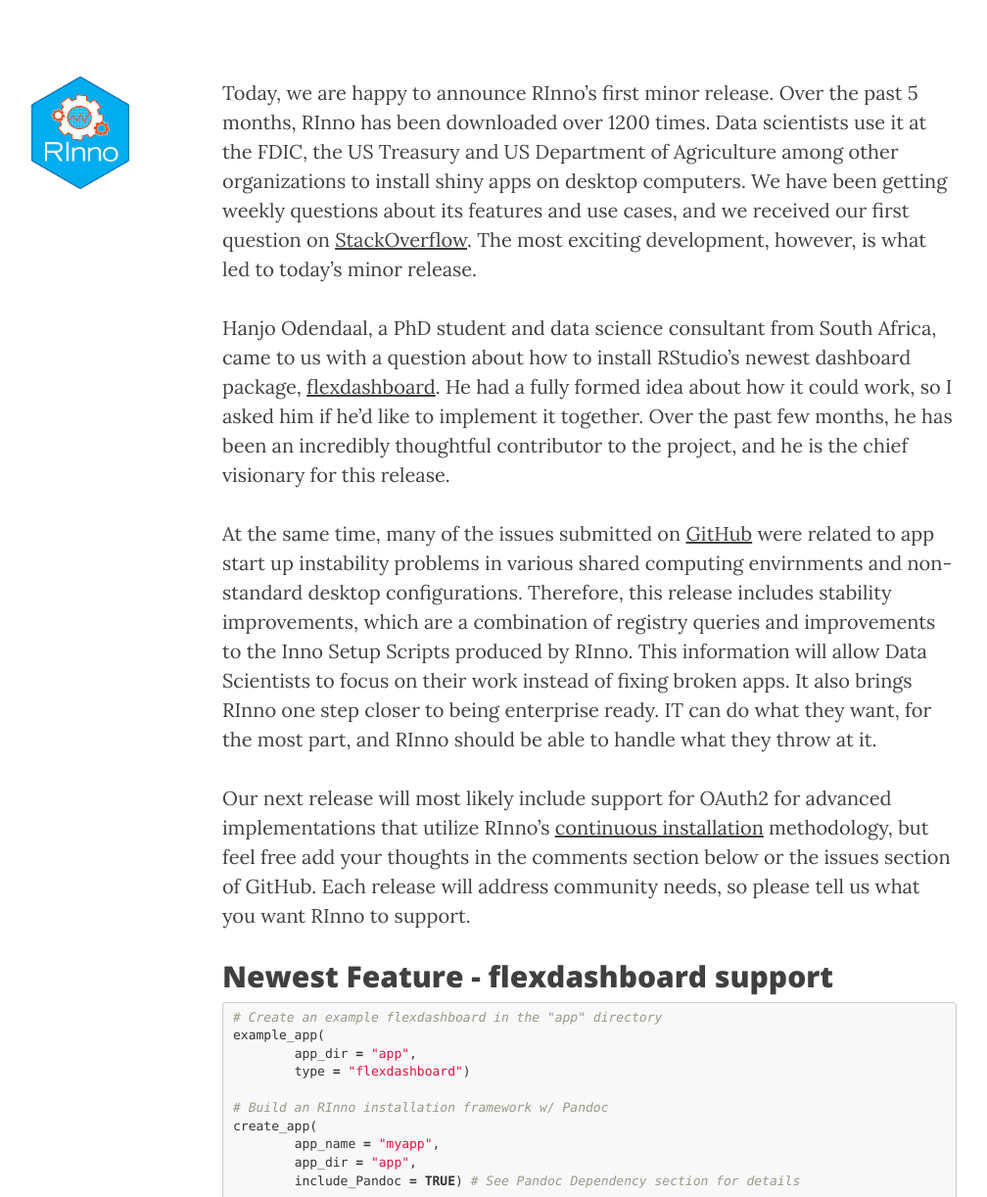
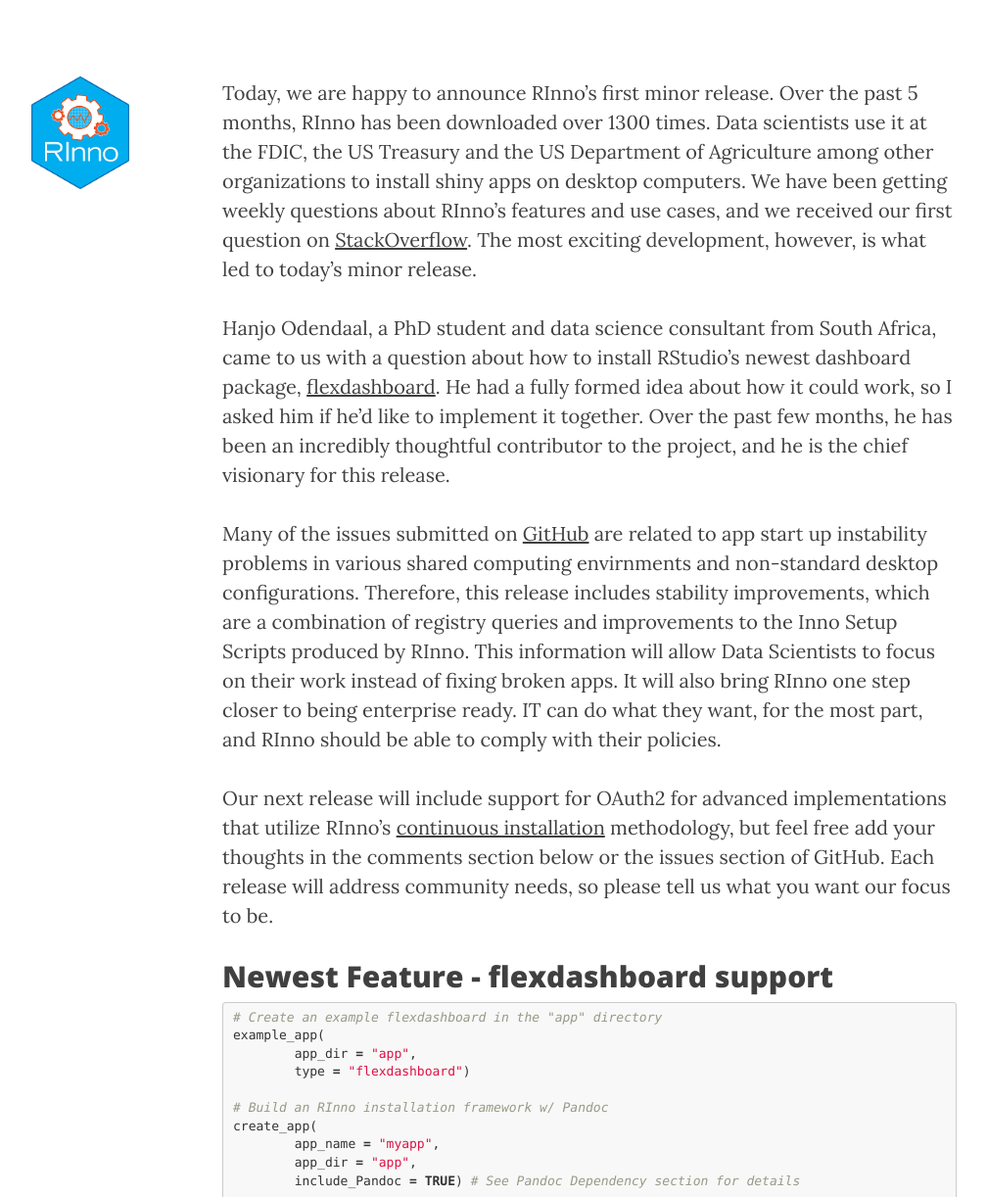
Before and after one commit to ficonsulting/filabs, a Jekyll site: the page built from _posts/2017-8-18-RInnov01.markdown, in a window 1280 px wide and 1400 px high, scrolled down 298 px. Shown: the part 178-1400 px from the top of the window at 98% size, without its empty margins (38-1046 px from the left). Built offline with Jekyll 4.4.1, drawn with Linux system fonts in a browser that asks for light colours; nearby versions of some CDN libraries; comment, search, counter and statistics services are not loaded.

Commit message:
RInno v10 minor updates

```diff
--- a/_posts/2017-8-18-RInnov01.markdown
+++ b/_posts/2017-8-18-RInnov01.markdown
@@ -10,13 +10,13 @@ header-img: "img/minnow.jpg"
 permalink: /:title
 ---
 
-Today, we are happy to announce RInno's first minor release. Over the past 5 months, RInno has been downloaded over 1200 times. Data scientists use it at the FDIC, the US Treasury and US Department of Agriculture among other organizations to install shiny apps on desktop computers. We have been getting weekly questions about its features and use cases, and we received our first question on [StackOverflow](https://stackoverflow.com/a/45700435/5490949). The most exciting development, however, is what led to today's minor release.
+Today, we are happy to announce RInno's first minor release. Over the past 5 months, RInno has been downloaded over 1300 times. Data scientists use it at the FDIC, the US Treasury and the US Department of Agriculture among other organizations to install shiny apps on desktop computers. We have been getting weekly questions about RInno's features and use cases, and we received our first question on [StackOverflow](https://stackoverflow.com/a/45700435/5490949). The most exciting development, however, is what led to today's minor release.
 
 Hanjo Odendaal, a PhD student and data science consultant from South Africa, came to us with a question about how to install RStudio's newest dashboard package, [flexdashboard](http://rmarkdown.rstudio.com/flexdashboard/). He had a fully formed idea about how it could work, so I asked him if he'd like to implement it together. Over the past few months, he has been an incredibly thoughtful contributor to the project, and he is the chief visionary for this release.
 
-At the same time, many of the issues submitted on [GitHub](https://github.com/ficonsulting/RInno/issues) were related to app start up instability problems in various shared computing envirnments and non-standard desktop configurations. Therefore, this release includes stability improvements, which are a combination of registry queries and improvements to the Inno Setup Scripts produced by RInno. This information will allow Data Scientists to focus on their work instead of fixing broken apps. It also brings RInno one step closer to being enterprise ready. IT can do what they want, for the most part, and RInno should be able to handle what they throw at it.
+Many of the issues submitted on [GitHub](https://github.com/ficonsulting/RInno/issues) are related to app start up instability problems in various shared computing envirnments and non-standard desktop configurations. Therefore, this release includes stability improvements, which are a combination of registry queries and improvements to the Inno Setup Scripts produced by RInno. This information will allow Data Scientists to focus on their work instead of fixing broken apps. It will also bring RInno one step closer to being enterprise ready. IT can do what they want, for the most part, and RInno should be able to comply with their policies.
 
-Our next release will most likely include support for OAuth2 for advanced implementations that utilize RInno's [continuous installation](https://cran.r-project.org/web/packages/RInno/vignettes/cont-installation.html) methodology, but feel free add your thoughts in the comments section below or the issues section of GitHub. Each release will address community needs, so please tell us what you want RInno to support.
+Our next release will include support for OAuth2 for advanced implementations that utilize RInno's [continuous installation](https://cran.r-project.org/web/packages/RInno/vignettes/cont-installation.html) methodology, but feel free add your thoughts in the comments section below or the issues section of GitHub. Each release will address community needs, so please tell us what you want our focus to be.
 
 ## Newest Feature - flexdashboard support
 
```
